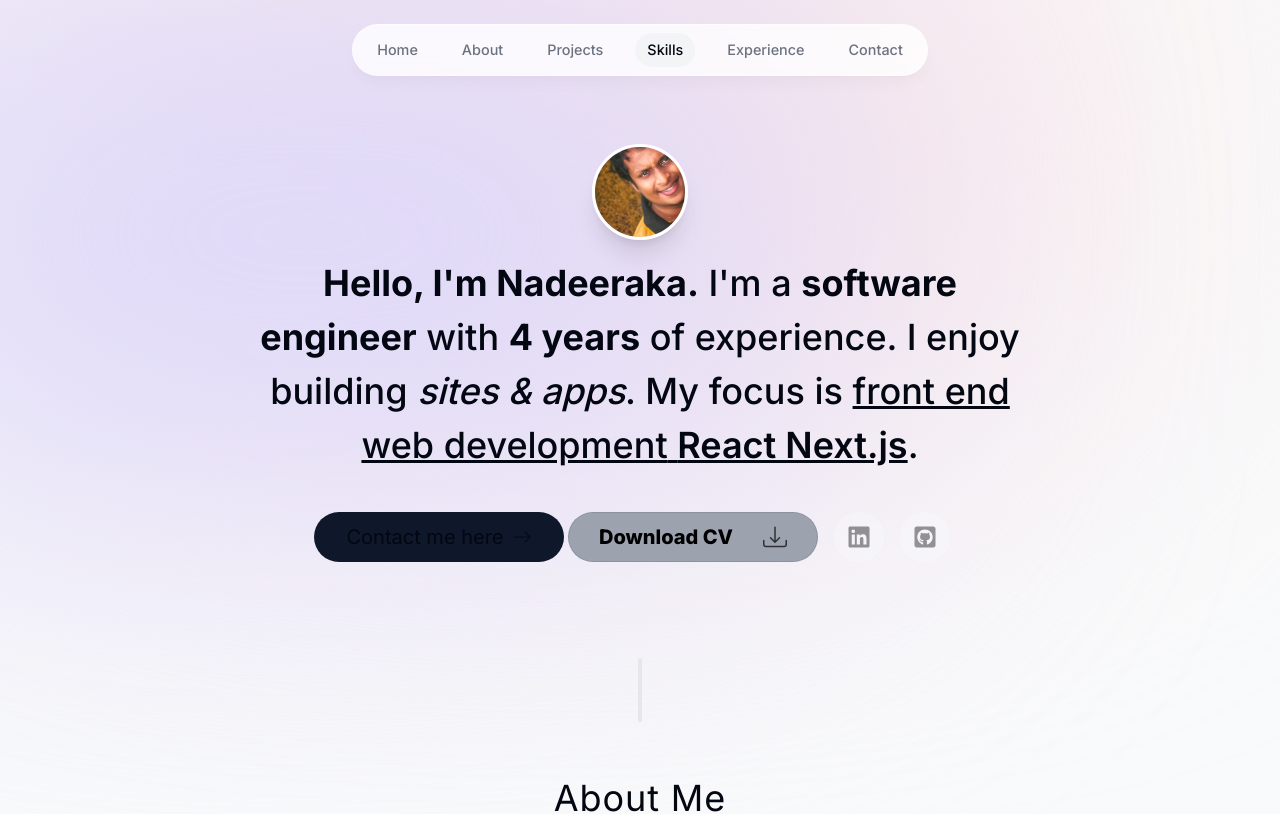
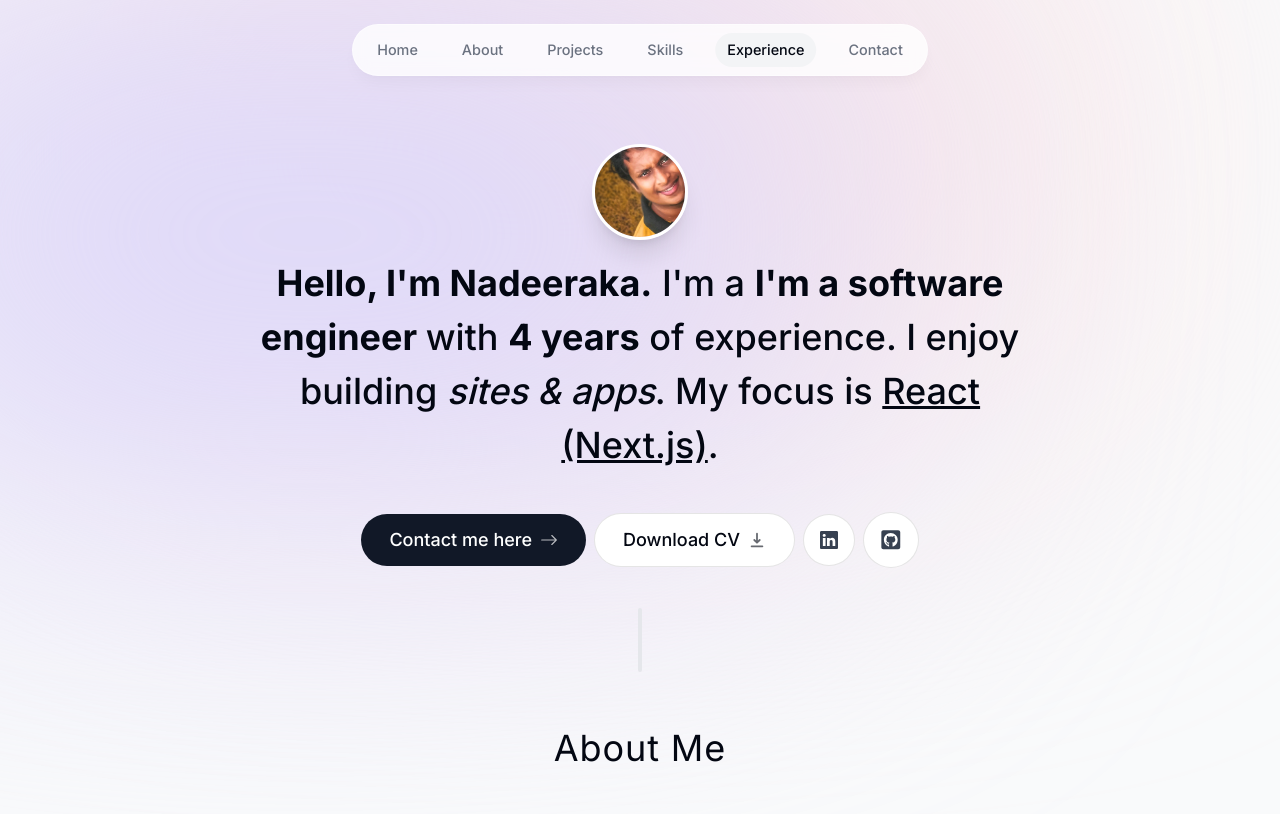
Before and after one commit to nadeeraka/web-app-myweb-v6, a Next.js app: page / in a window 1280 px wide. Shown: the top 814 px of the page. Built offline with nearby package versions, Linux system fonts and the light colour scheme.

Commit message:
🚀🚀

```diff
--- a/package.json
+++ b/package.json
@@ -23,6 +23,7 @@
     "react-dom": "18.2.0",
     "react-icons": "^4.11.0",
     "react-intersection-observer": "^9.5.2",
+    "react-vertical-timeline-component": "^3.6.0",
     "tailwindcss": "3.3.3",
     "typescript": "5.2.2"
   }
--- a/src/app/globals.css
+++ b/src/app/globals.css
@@ -15,6 +15,18 @@
     --background-end-rgb: 0, 0, 0;
   }
 }
+
+html {
+  --line-color: #e5e7eb;
+}
+
+html.dark {
+  --line-color: rgba(255, 255, 255, 0.2);
+}
+
+.borderBlack {
+  @apply border border-black/10;
+}
 /*
 body {
   color: rgb(var(--foreground-rgb));
--- a/src/app/layout.tsx
+++ b/src/app/layout.tsx
@@ -5,6 +5,7 @@ import Nav from "../components/nav";
 import Page from "@/app/page";
 import ActiveSectionContextProvider from "@/context/active-section-context";
 const inter = Inter({ subsets: ["latin"] });
+import ThemeContextProvider from "@/context/theme-context";
 
 export const metadata: Metadata = {
   title: "Nimantha Nadeeraka",
@@ -24,10 +25,12 @@ export default function RootLayout({
       >
         <div className="bg-[#fbe2e3] absolute top-[-6rem] -z-10 right-[11rem] h-[31.25rem] w-[31.25rem] rounded-full blur-[10rem] sm:w-[68.75rem] dark:bg-[#946263]"></div>
         <div className="bg-[#dbd7fb] absolute top-[-1rem] -z-10 left-[-35rem] h-[31.25rem] w-[50rem] rounded-full blur-[10rem] sm:w-[68.75rem] md:left-[-33rem] lg:left-[-28rem] xl:left-[-15rem] 2xl:left-[-5rem] dark:bg-[#676394]"></div>
-        <ActiveSectionContextProvider>
-          <Nav />
-          {children}
-        </ActiveSectionContextProvider>
+        <ThemeContextProvider>
+          <ActiveSectionContextProvider>
+            <Nav />
+            {children}
+          </ActiveSectionContextProvider>
+        </ThemeContextProvider>
       </body>
     </html>
   );
--- a/src/app/page.tsx
+++ b/src/app/page.tsx
@@ -5,6 +5,7 @@ import Divider from "@/components/devider";
 import About from "@/components/about";
 import Projects from "@/components/projects";
 import Skills from "@/components/skills";
+import Experience from "@/components/experince";
 import ActiveSectionContextProvider from "@/context/active-section-context";
 export default function Home() {
   return (
@@ -21,7 +22,8 @@ export default function Home() {
       <div className="flex justify-center">
         <Skills />
       </div>
-
+      <Divider />
+      <Experience />
       {/* </ActiveSectionContextProvider> */}
     </main>
   );
--- a/src/components/about/index.tsx
+++ b/src/components/about/index.tsx
@@ -2,14 +2,17 @@
 import React from "react";
 import Hading from "@/app/helpers/sectionHeding";
 import { motion } from "framer-motion";
+import { useSectionInView } from "@/lib/hooks";
 
 export default function About() {
+  const { ref } = useSectionInView("About");
   return (
     <motion.section
       initial={{ opacity: 0, y: 100 }}
       animate={{ opacity: 1, y: 0 }}
       transition={{ delay: 0.175 }}
       id="about"
+      ref={ref}
       className="flex justify-center items-center scroll-mt-24"
     >
       <div className="container w-[800px] mr-10 ml-10 sm:mr-56 sm:ml-56 p-4">
--- /dev/null
+++ b/src/components/experince/index.tsx
@@ -0,0 +1,58 @@
+"use client";
+
+import React from "react";
+import SectionHeading from "../../app/helpers/sectionHeding";
+import {
+  VerticalTimeline,
+  VerticalTimelineElement,
+} from "react-vertical-timeline-component";
+import "react-vertical-timeline-component/style.min.css";
+import { experiencesData } from "@/lib/data";
+import { useSectionInView } from "@/lib/hooks";
+import { useTheme } from "@/context/theme-context";
+
+export default function Experience() {
+  const { ref } = useSectionInView("Experience");
+  const { theme } = useTheme();
+
+  return (
+    <section id="experience" ref={ref} className="scroll-mt-28 mb-28 sm:mb-40">
+      <SectionHeading text={"My experience"} />
+      <VerticalTimeline lineColor="">
+        {experiencesData.map((item, index) => (
+          <React.Fragment key={index}>
+            <VerticalTimelineElement
+              contentStyle={{
+                background:
+                  theme === "light" ? "#f3f4f6" : "rgba(255, 255, 255, 0.05)",
+                boxShadow: "none",
+                border: "1px solid rgba(0, 0, 0, 0.05)",
+                textAlign: "left",
+                padding: "1.3rem 2rem",
+              }}
+              contentArrowStyle={{
+                borderRight:
+                  theme === "light"
+                    ? "0.4rem solid #9ca3af"
+                    : "0.4rem solid rgba(255, 255, 255, 0.5)",
+              }}
+              date={item.date}
+              icon={item.icon}
+              iconStyle={{
+                background:
+                  theme === "light" ? "white" : "rgba(255, 255, 255, 0.15)",
+                fontSize: "1.5rem",
+              }}
+            >
+              <h3 className="font-semibold capitalize">{item.title}</h3>
+              <p className="font-normal !mt-0">{item.location}</p>
+              <p className="!mt-1 !font-normal text-gray-700 dark:text-white/75">
+                {item.description}
+              </p>
+            </VerticalTimelineElement>
+          </React.Fragment>
+        ))}
+      </VerticalTimeline>
+    </section>
+  );
+}
--- a/src/components/hero/index.tsx
+++ b/src/components/hero/index.tsx
@@ -1,58 +1,77 @@
 "use client";
+
+import Image from "next/image";
 import React from "react";
-import Image from "next/image";
 import { motion } from "framer-motion";
-import IMG from "../../../public/img1.jpg";
 import Link from "next/link";
-import { BsArrowRight, BsDownload, BsGithub, BsLinkedin } from "react-icons/bs";
-import { FaGithub, FaGithubSquare, FaLinkedin } from "react-icons/fa";
+import { BsArrowRight, BsLinkedin } from "react-icons/bs";
+import { HiDownload } from "react-icons/hi";
+import { FaGithubSquare } from "react-icons/fa";
+import { useSectionInView } from "@/lib/hooks";
+import { useActiveSectionContext } from "@/context/active-section-context";
+import Img from "../../../public/img1.jpg";
 
-export default function () {
+export default function Intro() {
+  const { ref } = useSectionInView("Home", 0.5);
+  const { setActiveSection, setTimeOfLastClick } = useActiveSectionContext();
+
   return (
     <section
-      className="text-center w-[50rem] mb-10  scroll-m-[100rem] "
+      ref={ref}
       id="home"
+      className="mb-28 max-w-[50rem] text-center sm:mb-0 scroll-mt-[100rem]"
     >
-      <div className="flex justify-center items-center w-full">
+      <div className="flex items-center justify-center">
+        <div className="relative">
           <motion.div
-          initial={{ opacity: 0, scale: 0.0 }}
+            initial={{ opacity: 0, scale: 0 }}
             animate={{ opacity: 1, scale: 1 }}
             transition={{
-            duration: 1,
-            delay: 0.5,
-            ease: [0, 0.71, 0.2, 1.01],
+              type: "tween",
+              duration: 0.2,
             }}
-          className=" "
           >
             <Image
-            src={IMG}
-            alt=""
-            width={200}
-            height={50}
+              src={Img}
+              alt="Ricardo portrait"
+              width="192"
+              height="192"
+              quality="95"
               priority={true}
-            quality={100}
-            className="w-24 h-24 rounded-full border-white border-[3px] object-cover shadow-xl "
+              className="h-24 w-24 rounded-full object-cover border-[0.20rem] border-white shadow-xl"
             />
           </motion.div>
+
+          {/* <motion.span
+            className="absolute bottom-0 right-0 text-4xl"
+            initial={{ opacity: 0, scale: 0 }}
+            animate={{ opacity: 1, scale: 1 }}
+            transition={{
+              type: "spring",
+              stiffness: 125,
+              delay: 0.1,
+              duration: 0.7,
+            }}
+          >
+            👋
+          </motion.span> */}
         </div>
+      </div>
+
       <motion.h1
         className="mb-10 mt-4 px-4 text-2xl font-medium !leading-[1.5] sm:text-4xl"
         initial={{ opacity: 0, y: 100 }}
         animate={{ opacity: 1, y: 0 }}
       >
         <span className="font-bold">Hello, I'm Nadeeraka.</span> I'm a{" "}
-        <span className="font-bold">software engineer</span> with{" "}
+        <span className="font-bold">I'm a software engineer </span> with{" "}
         <span className="font-bold">4 years</span> of experience. I enjoy
         building <span className="italic">sites & apps</span>. My focus is{" "}
-        <span className="underline">
-          front end web development{" "}
-          <span className="font-semibold  !no-underline">React Next.js</span>
-        </span>
-        .
+        <span className="underline">React (Next.js)</span>.
       </motion.h1>
 
       <motion.div
-        className="flex flex-col sm:flex-row sm:justify-center items-center"
+        className="flex flex-col sm:flex-row items-center justify-center gap-2 px-4 text-lg font-medium"
         initial={{ opacity: 0, y: 100 }}
         animate={{ opacity: 1, y: 0 }}
         transition={{
@@ -60,39 +79,38 @@ export default function () {
         }}
       >
         <Link
-          className="group w-[250px] h-[50px] bg-slate-900 rounded-full flex items-center
-          justify-center text-xl p-4 mb-4 outline-none focus:scale-110 hover:scale-110
-          active:scale-105 hover:bg-slate-950 transition sm:mr-1"
-          href={"contact#"}
+          href="#contact"
+          className="group bg-gray-900 text-white px-7 py-3 flex items-center gap-2 rounded-full outline-none focus:scale-110 hover:scale-110 hover:bg-gray-950 active:scale-105 transition"
+          onClick={() => {
+            setActiveSection("Contact");
+            setTimeOfLastClick(Date.now());
+          }}
         >
           Contact me here{" "}
-          <BsArrowRight className="opacity-70 group-hover:translate-x-1 transition ml-2" />
+          <BsArrowRight className="opacity-70 group-hover:translate-x-1 transition" />
         </Link>
+
         <a
-          className="group w-[250px] h-[50px]  text-black  bg-gray-400  fill-transparent mb-4
-         font-extrabold rounded-full flex items-center justify-evenly text-xl outline-none
-         focus:scale-110 hover:scale-110  active:scale-105 hover:opacity-100 transition cursor-pointer
-          border-black/10 border
-      "
+          className="group bg-white px-7 py-3 flex items-center gap-2 rounded-full outline-none focus:scale-110 hover:scale-110 active:scale-105 transition cursor-pointer borderBlack dark:bg-white/10"
           href="/CV.pdf"
           download
         >
           Download CV{" "}
-          <BsDownload className="opacity-70 group-hover:translate-x-1 transition text-2xl" />
+          <HiDownload className="opacity-60 group-hover:translate-y-1 transition" />
         </a>
+
         <a
-          href="https://www.linkedin.com/in/nimantha-nadeeraka-b5811b278/"
-          className="w-[50px] h-[50px]  text-black bg-slate-50 fill-transparent mb-4 opacity-40
-           font-bold rounded-full flex items-center justify-evenly  text-2xl sm:mr-4 sm:ml-4 outline-none
-           focus:scale-110 hover:scale-110 active:scale-105 hover:opacity-100 transition"
+          className="bg-white p-4 text-gray-700 hover:text-gray-950 flex items-center gap-2 rounded-full focus:scale-[1.15] hover:scale-[1.15] active:scale-105 transition cursor-pointer borderBlack dark:bg-white/10 dark:text-white/60"
+          href="https://linkedin.com"
+          target="_blank"
         >
-          <FaLinkedin />
+          <BsLinkedin />
         </a>
+
         <a
-          href="https://github.com/nadeeraka"
-          className="w-[50px] h-[50px]  text-black bg-slate-50 fill-transparent opacity-40
-          mb-4 font-bold rounded-full flex items-center justify-evenly text-2xl sm:mr-4 outline-none
-          focus:scale-110 hover:scale-110 active:scale-105 hover:opacity-100 transition"
+          className="bg-white p-4 text-gray-700 flex items-center gap-2 text-[1.35rem] rounded-full focus:scale-[1.15] hover:scale-[1.15] hover:text-gray-950 active:scale-105 transition cursor-pointer borderBlack dark:bg-white/10 dark:text-white/60"
+          href="https://github.com"
+          target="_blank"
         >
           <FaGithubSquare />
         </a>
--- a/src/components/projects/index.tsx
+++ b/src/components/projects/index.tsx
@@ -6,9 +6,9 @@ import Project from "./project";
 import { useSectionInView } from "@/lib/hooks";
 
 export default function Projects() {
-  const { ref } = useSectionInView("Skills");
+  const { ref } = useSectionInView("Projects");
   return (
-    <section className="mt-20">
+    <section className="mt-20" id="Projects" ref={ref}>
       <div className=" flex justify-center items-center">
         <Heading text="My Projects" />
       </div>
--- /dev/null
+++ b/src/context/theme-context.tsx
@@ -0,0 +1,70 @@
+"use client";
+
+import React, { useEffect, useState, createContext, useContext } from "react";
+
+type Theme = "light" | "dark";
+
+type ThemeContextProviderProps = {
+  children: React.ReactNode;
+};
+
+type ThemeContextType = {
+  theme: Theme;
+  toggleTheme: () => void;
+};
+
+const ThemeContext = createContext<ThemeContextType | null>(null);
+
+export default function ThemeContextProvider({
+  children,
+}: ThemeContextProviderProps) {
+  const [theme, setTheme] = useState<Theme>("light");
+
+  const toggleTheme = () => {
+    if (theme === "light") {
+      setTheme("dark");
+      window.localStorage.setItem("theme", "dark");
+      document.documentElement.classList.add("dark");
+    } else {
+      setTheme("light");
+      window.localStorage.setItem("theme", "light");
+      document.documentElement.classList.remove("dark");
+    }
+  };
+
+  useEffect(() => {
+    const localTheme = window.localStorage.getItem("theme") as Theme | null;
+
+    if (localTheme) {
+      setTheme(localTheme);
+
+      if (localTheme === "dark") {
+        document.documentElement.classList.add("dark");
+      }
+    } else if (window.matchMedia("(prefers-color-scheme: dark)").matches) {
+      setTheme("dark");
+      document.documentElement.classList.add("dark");
+    }
+  }, []);
+
+  return (
+    <ThemeContext.Provider
+      value={{
+        theme,
+        toggleTheme,
+      }}
+    >
+      {children}
+    </ThemeContext.Provider>
+  );
+}
+
+export function useTheme() {
+  const context = useContext(ThemeContext);
+
+  if (context === null) {
+    throw new Error("useTheme must be used within a ThemeContextProvider");
+  }
+
+  return context;
+}
```
Also changed, not shown: public/img2.jpg (added), 1 other file (tests, documents, lock files or other folders). Lines whose indentation alone changed are shown as unchanged.
